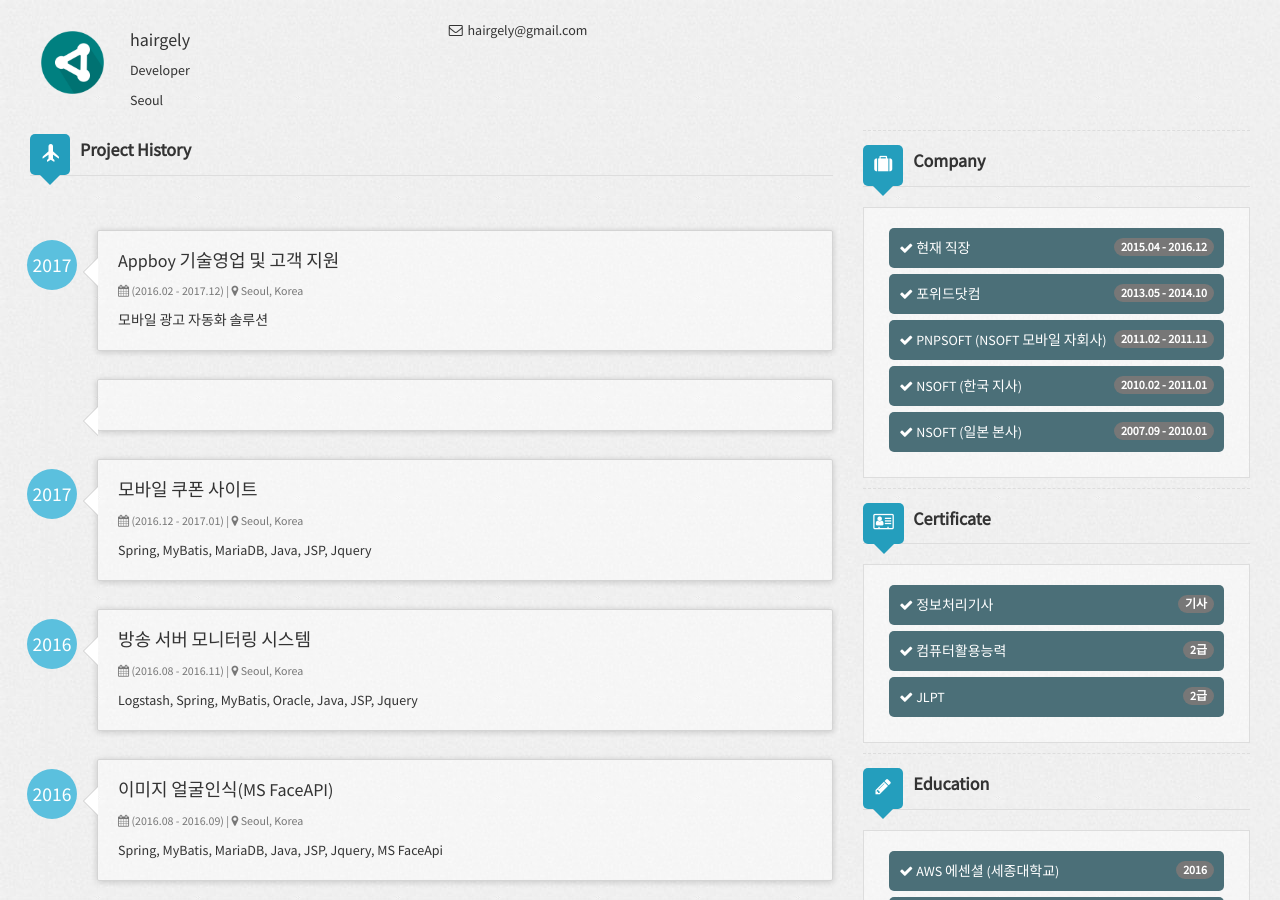
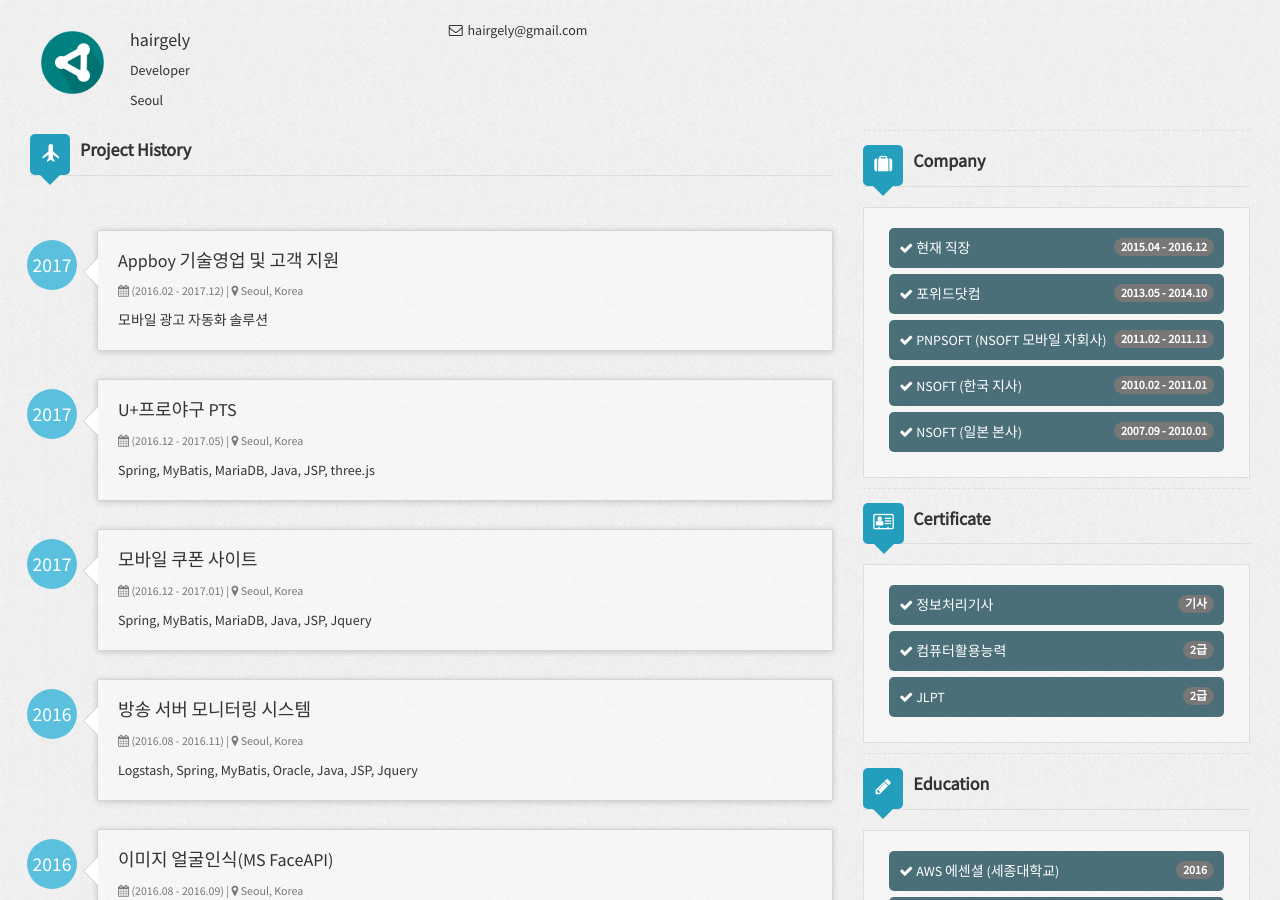
Before and after one commit to hairgely/resume, a Jekyll site: the page built from index.html, in a window 1280 px wide and 900 px high. Built offline with Jekyll 4.4.1, drawn with Linux system fonts in a browser that asks for light colours; nearby versions of some CDN libraries.

```diff
--- a/_config.yml
+++ b/_config.yml
@@ -57,13 +57,13 @@ author:
       started: 2017
       duration: (2016.02 - 2017.12)
       description: 모바일 광고 자동화 솔루션
-    - project45:
-       name: U+프로야구 PTS
-       location: Seoul, Korea
-       company:
-       started: 2017
-       duration: (2016.12 - 2017.03)
-       description: Spring, MyBatis, MariaDB, Java, JSP, three.js
+    - project14:
+      name: U+프로야구 PTS
+      location: Seoul, Korea
+      company:
+      started: 2017
+      duration: (2016.12 - 2017.05)
+      description: Spring, MyBatis, MariaDB, Java, JSP, three.js
     - project11:
       name: 모바일 쿠폰 사이트
       location: Seoul, Korea
```
